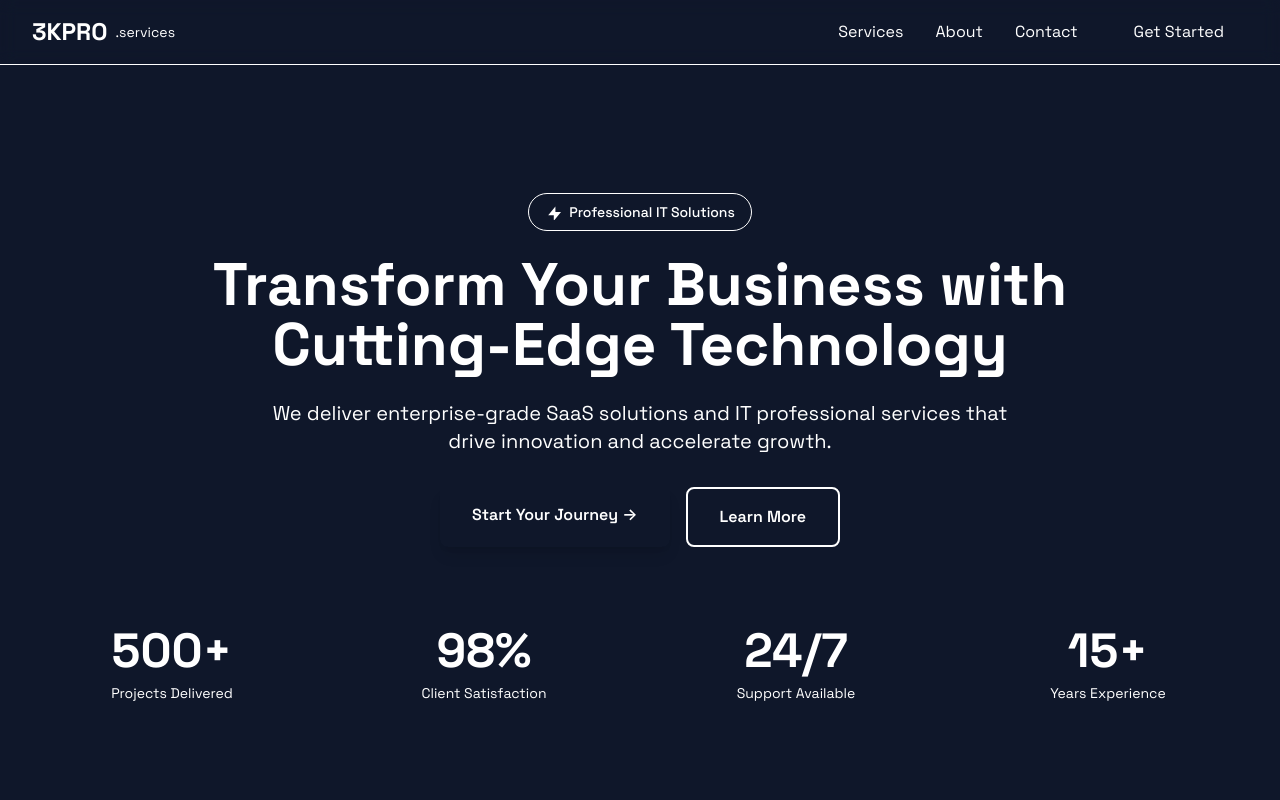
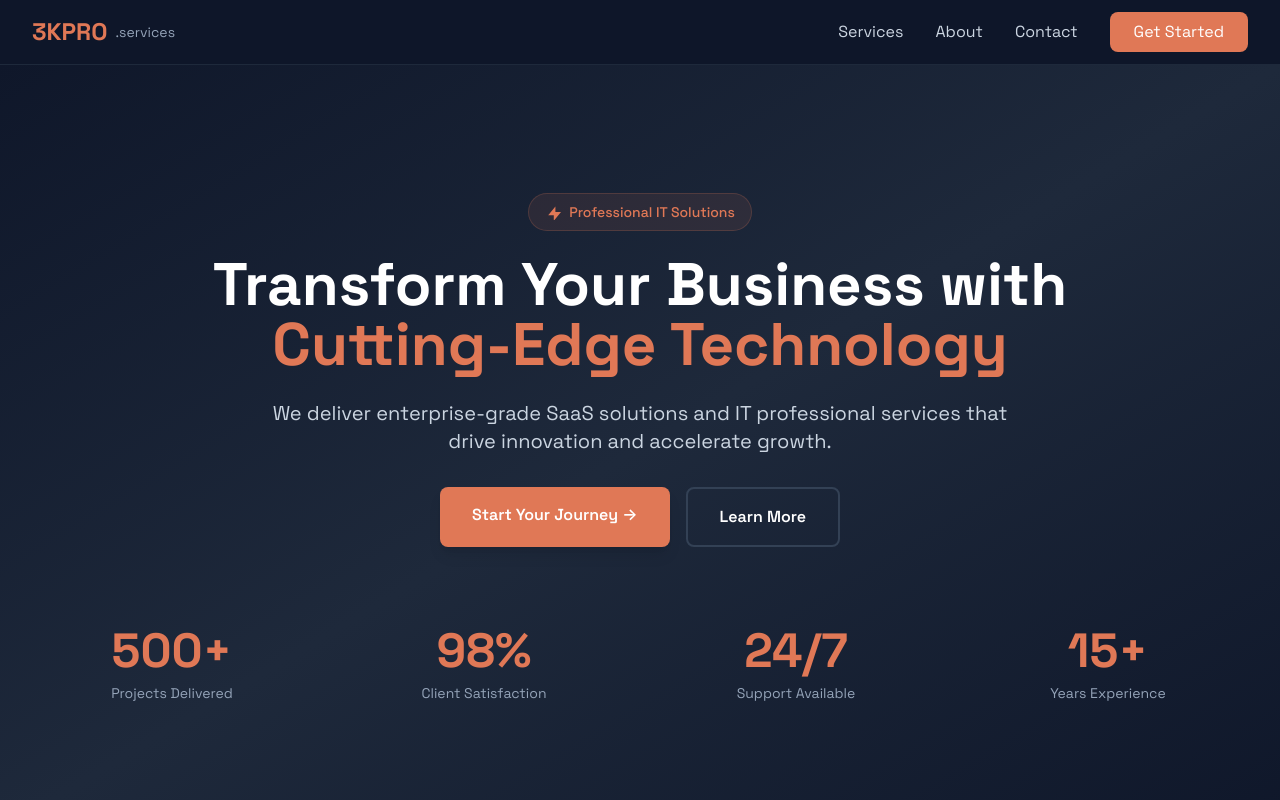
Before and after one commit to 3kpro/3kpro-website, a Next.js app: page / in a window 1280 px wide. Shown: the top 800 px of the page. Built offline with nearby package versions, Linux system fonts and the light colour scheme.

Commit message:
Fix: Use Tailwind v4 @theme directive for custom colors

```diff
--- a/app/globals.css
+++ b/app/globals.css
@@ -1,5 +1,31 @@
 @import url('https://fonts.googleapis.com/css2?family=Space+Grotesk:wght@300;400;500;600;700&display=swap');
 @import "tailwindcss";
+
+@theme {
+  --color-primary-50: #fef2f2;
+  --color-primary-100: #fee2e2;
+  --color-primary-200: #fecaca;
+  --color-primary-300: #fca5a5;
+  --color-primary-400: #f87171;
+  --color-primary-500: #e07856;
+  --color-primary-600: #d16946;
+  --color-primary-700: #b85a3a;
+  --color-primary-800: #9a4b2f;
+  --color-primary-900: #7c3d25;
+
+  --color-dark-50: #f8fafc;
+  --color-dark-100: #f1f5f9;
+  --color-dark-200: #e2e8f0;
+  --color-dark-300: #cbd5e1;
+  --color-dark-400: #94a3b8;
+  --color-dark-500: #64748b;
+  --color-dark-600: #475569;
+  --color-dark-700: #334155;
+  --color-dark-800: #1e293b;
+  --color-dark-900: #0f172a;
+
+  --font-family-sans: 'Space Grotesk', system-ui, sans-serif;
+}
 
 :root {
   --primary: #e07856;
```
